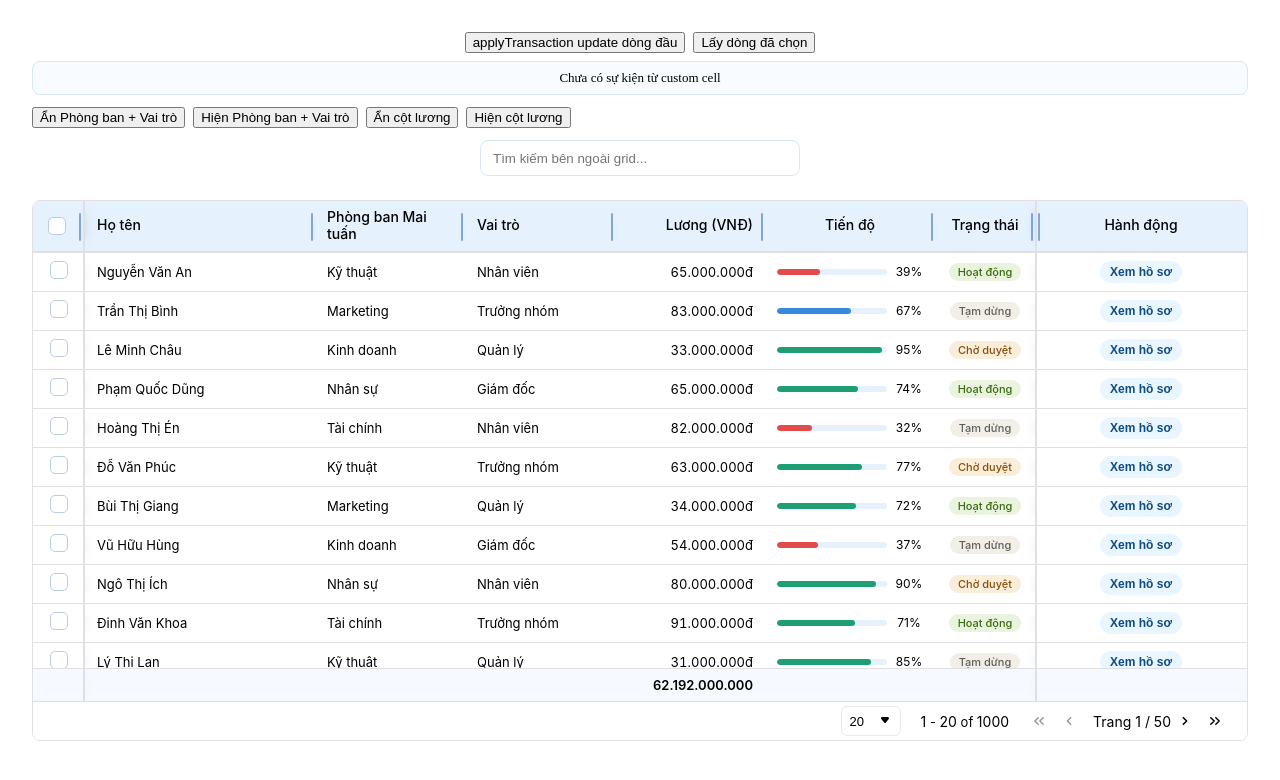
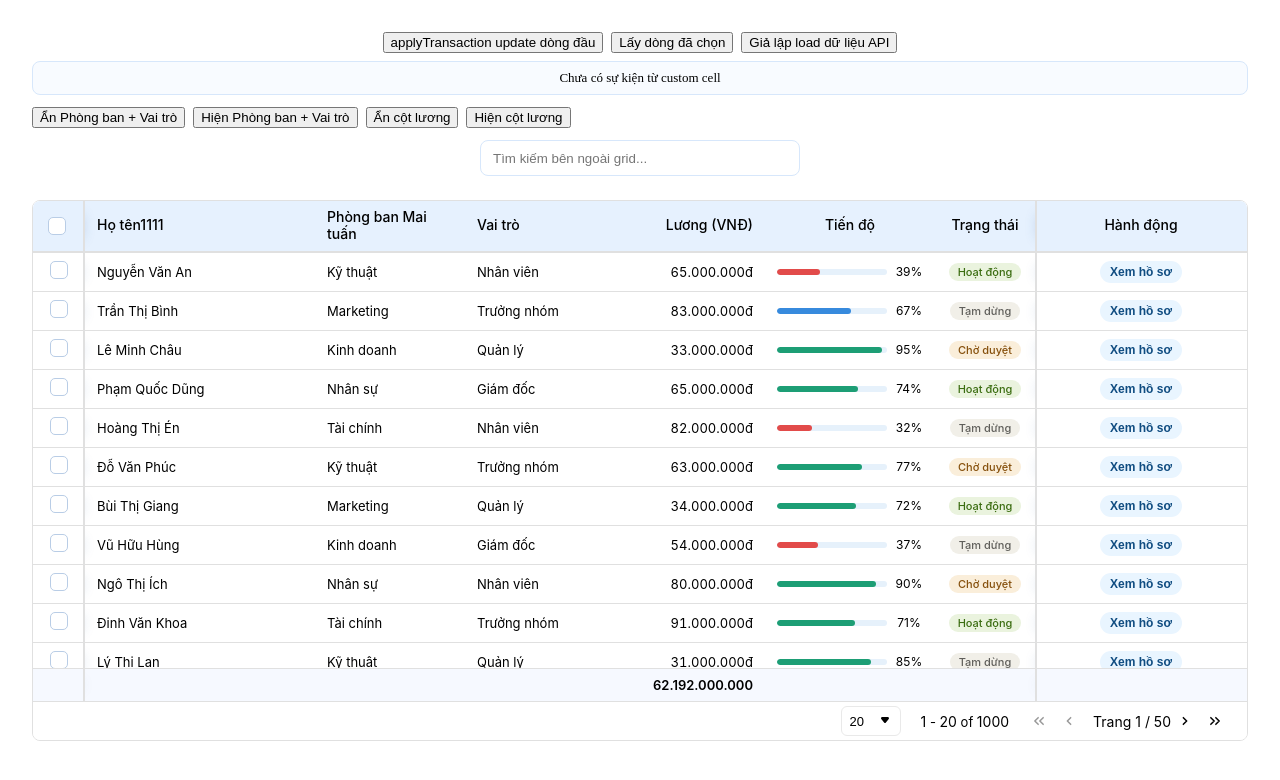
Before and after one commit to Fenell/data-grid-react, a React (Vite) app: page / in a window 1280 px wide. Shown: the top 780 px of the page. Built offline with nearby package versions, Linux system fonts and the light colour scheme; a web font is replaced by a local one.

Commit message:
sửa lại css + thuộc tính deafult

```diff
--- a/src/App.tsx
+++ b/src/App.tsx
@@ -1,5 +1,5 @@
 import "./App.css";
-import { useRef, useState } from "react";
+import { useCallback, useEffect, useMemo, useRef, useState } from "react";
 import type { MouseEvent } from "react";
 import type { SortingState } from "@tanstack/react-table";
 
@@ -77,7 +77,7 @@ const createEmployeeColumns = (
   },
   {
     id: "name",
-    label: "Họ tên",
+    label: "Họ tên1111",
     sortable: true,
     width: 230,
   },
@@ -215,22 +215,51 @@ const createEmployeeColumns = (
 
 function App() {
   const gridRef = useRef<DataGridRef<EmployeeRow>>(null);
+  const loadingTimerRef = useRef<number | null>(null);
   const [globalFilter, setGlobalFilter] = useState("");
   const [sorting, setSorting] = useState<SortingState>([]);
   const [lastAction, setLastAction] = useState<RowActionEvent | null>(null);
+  const [rows, setRows] = useState<EmployeeRow[]>([]);
+  const [isLoading, setIsLoading] = useState(false);
 
-  const handleCellAction = (event: RowActionEvent) => {
+  const handleCellAction = useCallback((event: RowActionEvent) => {
     setLastAction(event);
     console.log("cell custom action", event);
-  };
+  }, []);
 
-  const employeeColumns = createEmployeeColumns(handleCellAction);
+  const employeeColumns = useMemo(
+    () => createEmployeeColumns(handleCellAction),
+    [handleCellAction],
+  );
+
+  const loadEmployeesFromApi = useCallback(() => {
+    if (loadingTimerRef.current !== null) {
+      window.clearTimeout(loadingTimerRef.current);
+    }
+
+    setIsLoading(true);
+    loadingTimerRef.current = window.setTimeout(() => {
+      setRows(allEmployees);
+      setIsLoading(false);
+      loadingTimerRef.current = null;
+    }, 1300);
+  }, []);
+
+  useEffect(() => {
+    loadEmployeesFromApi();
+
+    return () => {
+      if (loadingTimerRef.current !== null) {
+        window.clearTimeout(loadingTimerRef.current);
+      }
+    };
+  }, [loadEmployeesFromApi]);
 
   return (
     <>
       <button
         onClick={() => {
-          const firstRow = allEmployees[0];
+          const firstRow = rows[0];
           if (!firstRow) {
             return;
           }
@@ -261,6 +290,13 @@ function App() {
         type="button"
       >
         Lấy dòng đã chọn
+      </button>
+      <button
+        onClick={loadEmployeesFromApi}
+        style={{ marginBottom: 8, marginLeft: 8 }}
+        type="button"
+      >
+        Giả lập load dữ liệu API
       </button>
 
       <div
@@ -336,7 +372,8 @@ function App() {
       <DataGrid<EmployeeRow>
         ref={gridRef}
         columns={employeeColumns}
-        data={allEmployees}
+        data={rows}
+        isLoading={isLoading}
         contentHeight={500}
         enableColumnFilters={false}
         globalFilter={globalFilter}
--- a/src/components/DataGrid.logic.ts
+++ b/src/components/DataGrid.logic.ts
@@ -171,12 +171,12 @@ const getInitialColumnVisibility = <T extends GridRow>(
 export const useDataGridController = <T extends GridRow>({
   columns,
   data,
-  enableGlobalFilter = true,
-  enableColumnFilters = true,
+  enableGlobalFilter = false,
+  enableColumnFilters = false,
   enableColumnVisibility = true,
-  enablePinning = true,
-  enableResize = true,
-  enableSort = true,
+  enablePinning = false,
+  enableResize = false,
+  enableSort = false,
   enablePagination = true,
   showSummary = false,
   wrapText = false,
@@ -488,7 +488,13 @@ export const useDataGridController = <T extends GridRow>({
     });
 
     return summary;
-  }, [localRows, resolvedServerSummary, serverSide, showSummary, summaryColumns]);
+  }, [
+    localRows,
+    resolvedServerSummary,
+    serverSide,
+    showSummary,
+    summaryColumns,
+  ]);
 
   const api: DataGridApi<T> = {
     applyTransaction,
--- a/src/components/DataGrid.module.css
+++ b/src/components/DataGrid.module.css
@@ -32,7 +32,11 @@
   --grid-transition-fast: 120ms ease;
   --grid-transition-base: 140ms ease;
   --grid-header-row-height: 38px;
+  display: flex;
+  flex-direction: column;
   width: 100%;
+  min-width: 0;
+  min-height: 0;
   padding: 12px 0;
   /* font-family: "Inter", var(--font-sans), sans-serif; */
   font-family: "Inter", sans-serif;
@@ -41,6 +45,11 @@
 
 .gridFrame {
   position: relative;
+  display: flex;
+  flex-direction: column;
+  flex: 1 1 auto;
+  min-width: 0;
+  min-height: 0;
   overflow: hidden;
   border: var(--grid-border-muted);
   border-radius: var(--grid-radius-lg);
@@ -78,6 +87,8 @@
   display: flex;
   flex-direction: column;
   width: 100%;
+  min-width: 0;
+  min-height: 0;
   background: var(--grid-bg-base);
 }
 
--- a/src/components/DataGrid.tsx
+++ b/src/components/DataGrid.tsx
@@ -428,7 +428,11 @@ const DataGridTable = <T extends GridRow>({
   return (
     <div
       className={styles.gridContainer}
-      style={contentHeight ? { height: contentHeight } : undefined}
+      style={
+        contentHeight
+          ? { height: contentHeight }
+          : { flex: "1 1 auto", minHeight: 0 }
+      }
     >
       <div className={styles.gridContainerWarp}>
         <div
@@ -943,7 +947,13 @@ const DataGridInner = <T extends GridRow>(
   }, [pageSizeMenuOpen]);
 
   return (
-    <div className={styles.wrap} style={{ width: props.width ?? "100%" }}>
+    <div
+      className={styles.wrap}
+      style={{
+        width: props.width ?? "100%",
+        height: props.contentHeight ? undefined : "100%",
+      }}
+    >
       <div className={styles.gridFrame}>
         {props.isLoading && (
           <div className={styles.loadingOverlay}>
```
